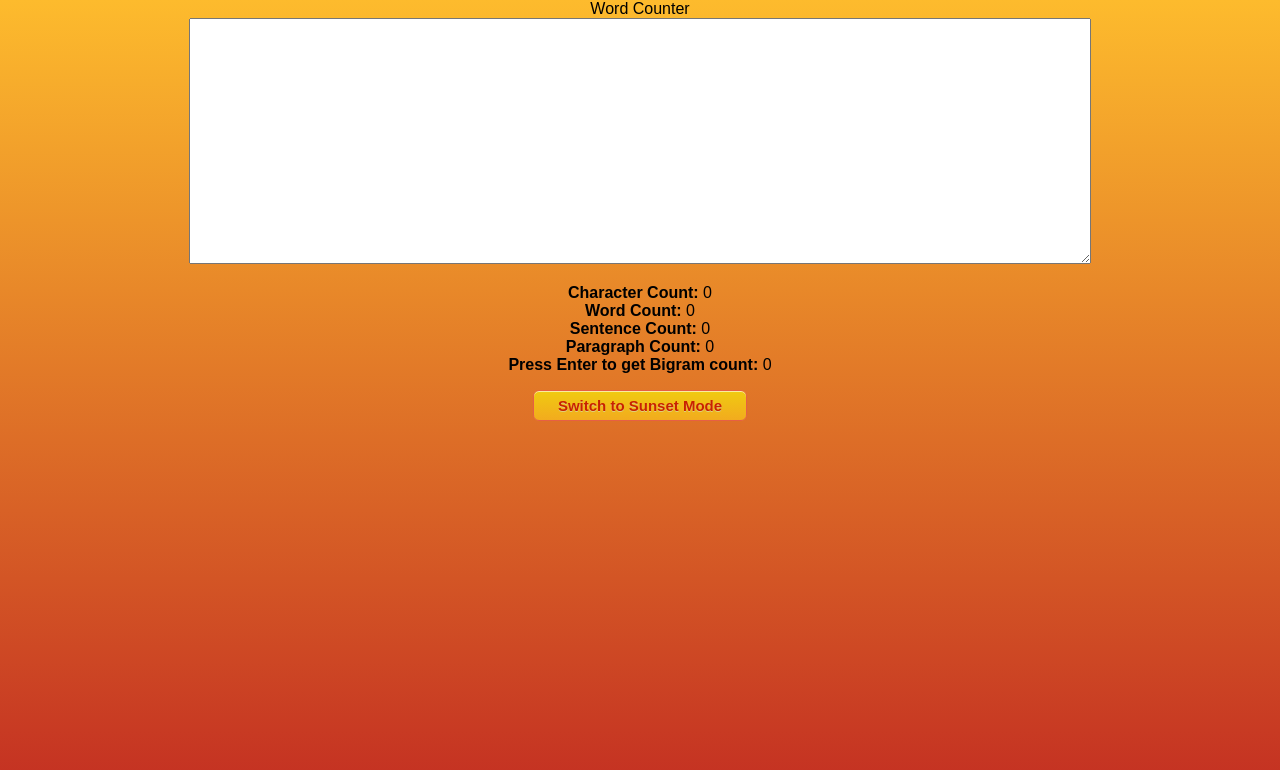
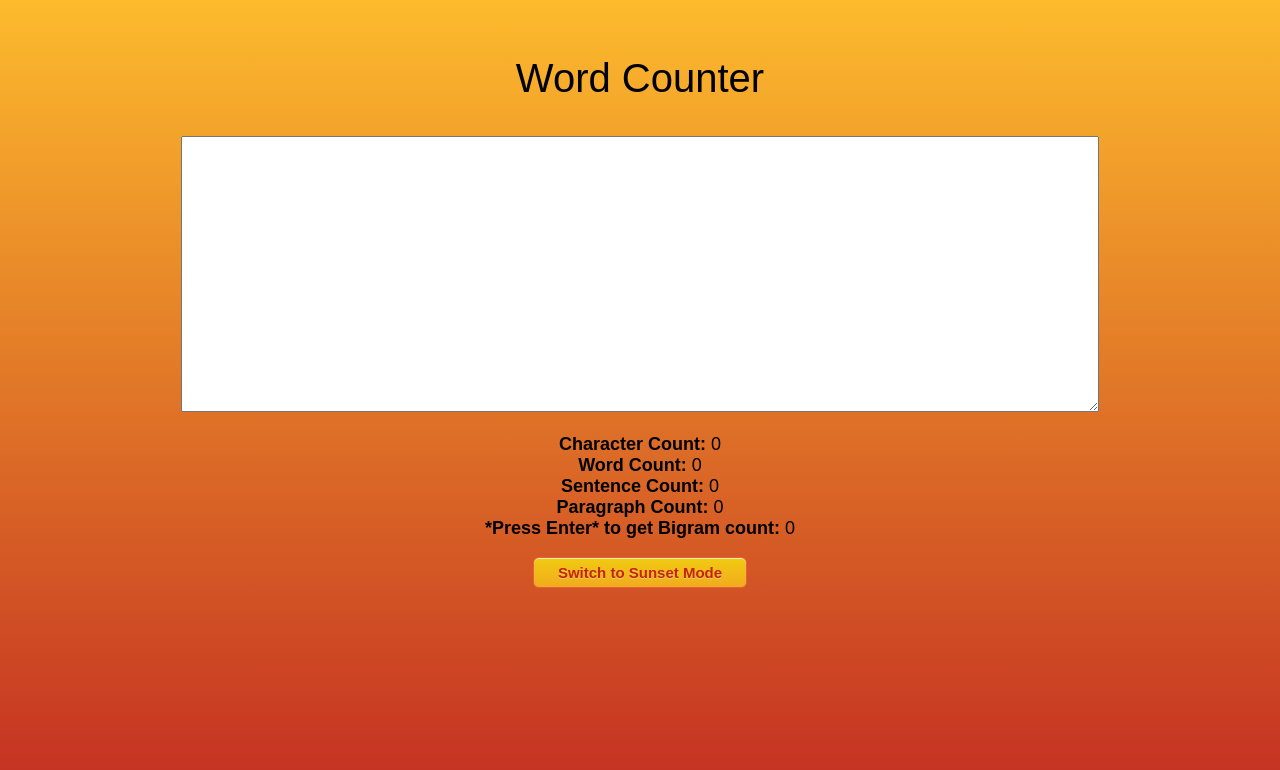
Before and after one commit to DejaLFlynn/WordCount, a React (Create React App) app in the folder word-count/: page / in a window 1280 px wide. Shown: the top 770 px of the page. Built offline with nearby package versions, Linux system fonts and the light colour scheme.

Commit message:
finished styling

```diff
--- a/word-count/public/index.html
+++ b/word-count/public/index.html
@@ -7,7 +7,7 @@
     <meta name="theme-color" content="#000000" />
     <meta
       name="description"
-      content="Web site created using create-react-app"
+      content="Deja Word Counter App"
     />
     <link rel="apple-touch-icon" href="%PUBLIC_URL%/logo192.png" />
     <!--
@@ -24,7 +24,7 @@
       work correctly both with client-side routing and a non-root public URL.
       Learn how to configure a non-root public URL by running `npm run build`.
     -->
-    <title>React App</title>
+    <title>Word Counter App</title>
   </head>
   <body>
     <noscript>You need to enable JavaScript to run this app.</noscript>
--- a/word-count/src/App.css
+++ b/word-count/src/App.css
@@ -36,10 +36,25 @@ background: linear-gradient(0deg, rgba(195,46,34,1) 0%, rgba(253,187,45,1) 100%)
 	text-shadow:0px 1px 0px #ded17c;
 }
 .myButton:hover {
-	background:linear-gradient(to bottom, #f2ab1e 5%, #f0c911 100%);
-	background-color:#f2ab1e;
+	background:linear-gradient(to bottom, #1ef241 5%, #115ff0 100%);
+	background-color:#1ef29a;
+  color: #ffffff;
 }
 .myButton:active {
 	position:relative;
 	top:1px;
 }
+.word-counter-title{
+  font-size: 40px;
+  /* border: 5px solid yellow; */
+  height: 10%;
+  width: 100%;
+  display: flex;
+  justify-content: center;
+  text-align: center;
+  padding-top: 3.5rem;
+}
+.body-word-counter{
+  /* border: 5px solid green; */
+  height: 80%;
+}
--- a/word-count/src/App.js
+++ b/word-count/src/App.js
@@ -14,11 +14,16 @@ function App() {
 
   return (
     <div className="App" data-theme={darkMode ? "dark" : "light"} style={{height:'100vh', width:'100%'}}>
+      <div className="word-counter-title" >
+
       Word Counter
+      </div>
+      <div className="body-word-counter">
       <Counter />
       <button onClick={toggleDarkMode} className="myButton">
         {darkMode ? "Switch to Sunrise Mode" : "Switch to Sunset Mode"}
       </button>
+      </div>
     </div>
   );
 }
--- a/word-count/src/Components/Counter.css
+++ b/word-count/src/Components/Counter.css
@@ -1,6 +1,13 @@
 .text-area{
     font-family: 'Indie Flower', cursive;
+    font-size: 16px;
+    padding-left: 10px;
+    padding-right: 10px;
+
+
 }
 .counts{
     text-align: center;
+    font-size: 18px;
+
 }
--- a/word-count/src/Components/Counter.js
+++ b/word-count/src/Components/Counter.js
@@ -41,6 +41,7 @@ export default function Counter() {
       ></textarea>
 
       <p className="counts">
+
         <strong>Character Count:</strong> {charCount}
         <br />
         <strong>Word Count:</strong> {wordCount}
@@ -49,7 +50,7 @@ export default function Counter() {
         <br />
         <strong>Paragraph Count:</strong> {paragraphCount}
         <br />
-        <strong>Press Enter to get Bigram count:</strong> {bigramCount}
+        <strong>*Press Enter* to get Bigram count:</strong> {bigramCount}
       </p>
     </div>
   );
```
Also changed, not shown: 1 other file (tests, documents, lock files or other folders).
